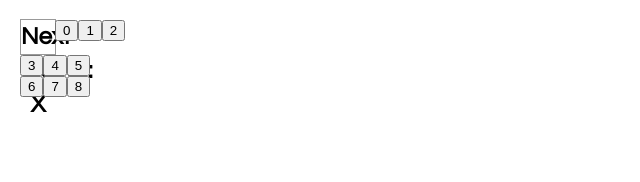
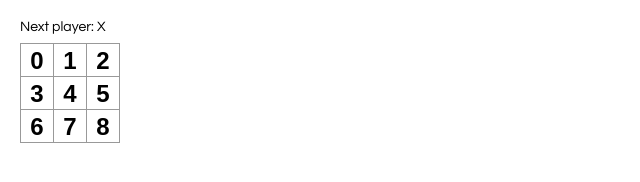
Before and after one commit to AdrianAcostaPR/React_My_App, a React app: page / in a window 1280 px wide. Shown: the whole page, without its empty margins (0-640 px from the left). Built offline with nearby package versions, Linux system fonts and the light colour scheme.

Commit message:
fixed issues with the code in INDEX.CSS.  This fixed the issues of the board placement.  Also added the functionality of the click even on INDEX.JS.

```diff
--- a/src/index.css
+++ b/src/index.css
@@ -7,13 +7,17 @@ ol, ul {
     padding-left: 30px;
 }
 
-.board-row::after {
+.board-row:after {
     clear: both;
     content: "";
     display: table;
 }
 
 .status {
+    margin-bottom: 10px;
+}
+
+.square {
     background: #fff;
     border: 1px solid #999;
     float: left;
--- a/src/index.js
+++ b/src/index.js
@@ -3,9 +3,17 @@ import ReactDOM from 'react-dom';
 import './index.css';
 
 class Square extends React.Component {
+    constructor(props) {
+        super(props);
+        this.state = {
+            value: null,
+        };
+    }
+
     render() {
         return(
-            <button className="square">
+            <button className="square" onClick={() =>
+                console.log('click')}>
             {this.props.value}
         </button>
         );
@@ -51,7 +59,7 @@ class Game extends React.Component {
                     <Board />
                 </div>
                 <div className="game-info">
-                    <div>{/* TODO */}</div>
+                    <div>{/* status */}</div>
                     <ol>{/* TODO */}</ol>
                 </div>
             </div>
```
